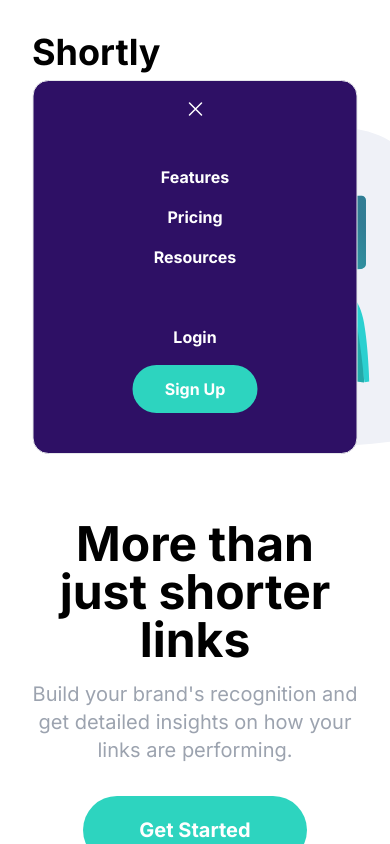
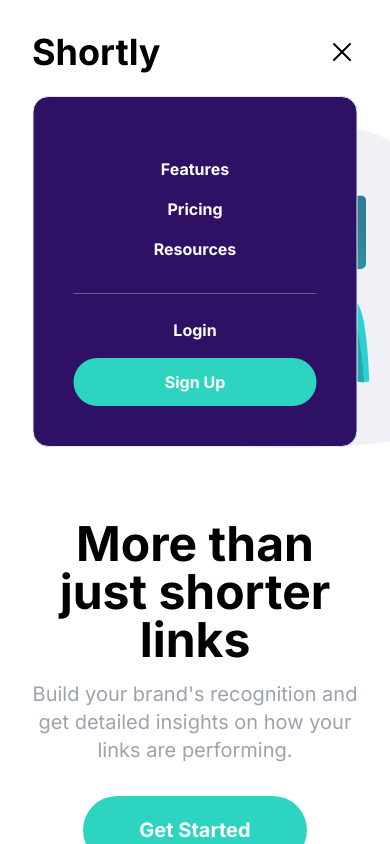
Before and after one commit to BrandTrump/Url-Shortening-Application, a Next.js app: page / in a window 390 px wide. Both pictures are taken after a click on the icon 346 px from the left and 52 px from the top of the page. Shown: the top 844 px of the page. Built offline with nearby package versions, Linux system fonts and the light colour scheme.

Commit message:
style: fixed mobile responsiveness

```diff
--- a/components/Navbar.tsx
+++ b/components/Navbar.tsx
@@ -52,7 +52,7 @@
               viewBox="0 0 24 24"
               strokeWidth="1.5"
               stroke="currentColor"
-              className="w-6 h-6 cursor-pointer"
+              className="w-8 h-8 cursor-pointer"
               onClick={() => setToggle(true)}
             >
               <path
@@ -62,15 +62,14 @@
               />
             </svg>
           ) : (
-            <div className="absolute top-20 left-1/2 -translate-x-1/2 z-50 border bg-violet-950 text-white font-bold rounded-2xl p-4 w-5/6">
-              <div className="flex flex-col items-center">
+            <>
               <svg
                 xmlns="http://www.w3.org/2000/svg"
                 fill="none"
                 viewBox="0 0 24 24"
                 strokeWidth="1.5"
                 stroke="currentColor"
-                  className="w-6 h-6 cursor-pointer"
+                className="w-8 h-8 cursor-pointer"
                 onClick={() => setToggle(false)}
               >
                 <path
@@ -79,8 +78,9 @@
                   d="M6 18L18 6M6 6l12 12"
                 />
               </svg>
-
-                <div className="flex flex-col justify-between items-center text-center space-y-8 p-6">
+              <div className="absolute top-24 left-1/2 -translate-x-1/2 z-50 border bg-violet-950 text-white font-bold rounded-2xl p-4 w-5/6">
+                <div className="flex flex-col items-center">
+                  <div className="flex flex-col justify-between items-center text-center space-y-8 p-6 divide-y divide-white/30 w-full">
                     <ul className="mt-5 space-y-4">
                       <li className="">
                         <Link href={"#"}>Features</Link>
@@ -93,19 +93,18 @@
                       </li>
                     </ul>
 
-                  <br className="h-1" />
-
-                  <ul className="space-y-4">
+                    <ul className="space-y-4 w-full pt-6">
                       <li className="">
                         <Link href={"#"}>Login</Link>
                       </li>
-                    <li className="bg-teal-400 text-white px-8 md:py-2 rounded-full w-full py-3 cursor-pointer">
+                      <li className="bg-teal-400 text-white md:py-2 rounded-full w-full py-3 cursor-pointer">
                         <Link href={"#"}>Sign Up</Link>
                       </li>
                     </ul>
                   </div>
                 </div>
               </div>
+            </>
           )}
         </div>
       </div>
```
Lines whose indentation alone changed are shown as unchanged.
